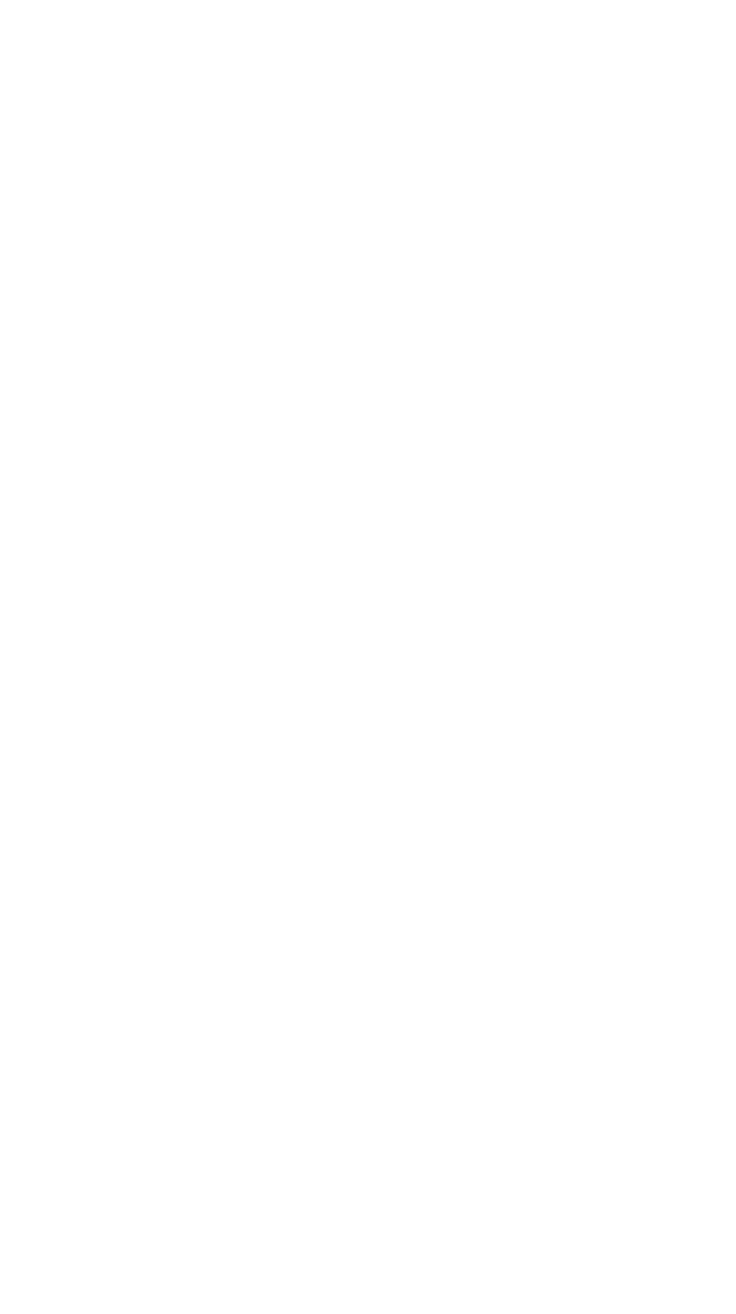
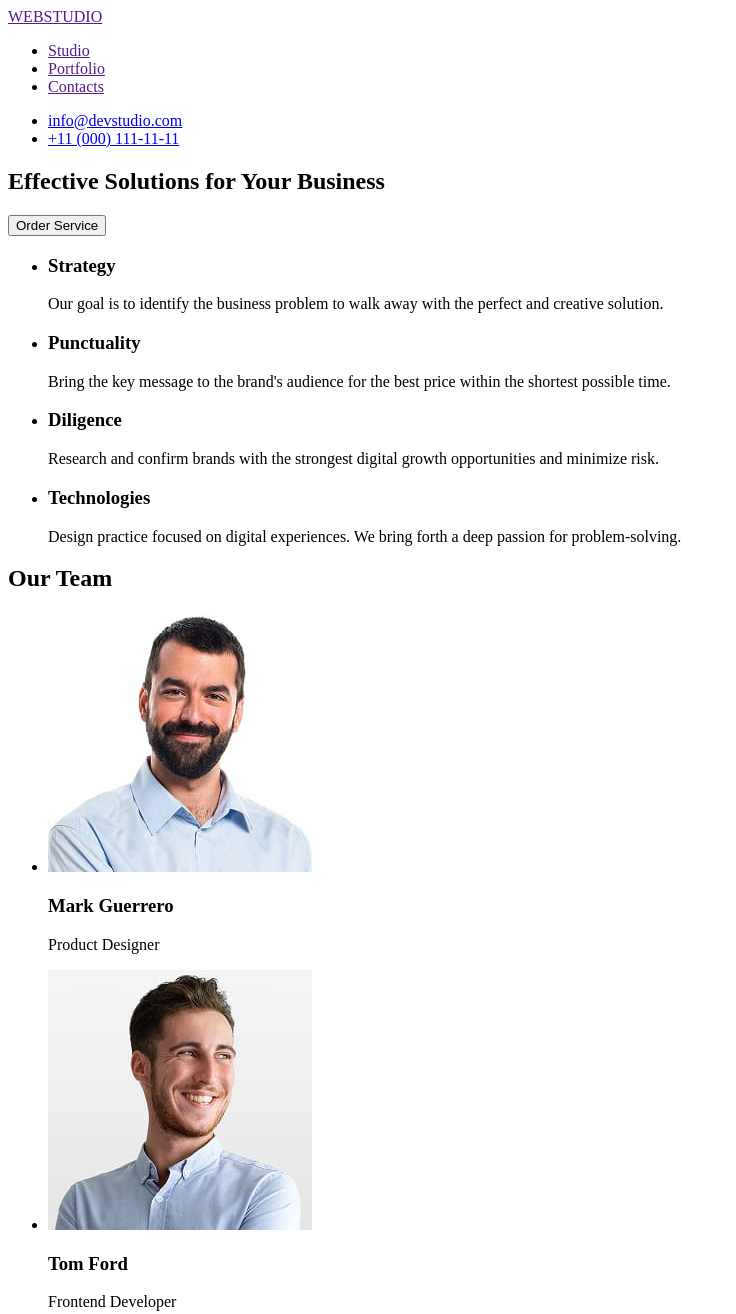
Before and after one commit to nasteishyk/goit-markup-hw-01, a plain HTML site: page index.html in a window 1280 px wide. Shown: the top 1314 px of the page, without its empty margins (0-736 px from the left). Before the commit the page ends 800 px from the top, so only its background shows below. Drawn offline with Linux system fonts and the light colour scheme.

Commit message:
update all

```diff
--- a/index.html
+++ b/index.html
@@ -1,12 +1,119 @@
 <!DOCTYPE html>
 <html lang="en">
-<head>
-    <meta charset="UTF-8">
-    <meta http-equiv="X-UA-Compatible" content="IE=edge">
-    <meta name="viewport" content="width=device-width, initial-scale=1.0">
+  <head>
+    <meta charset="UTF-8" />
+    <meta http-equiv="X-UA-Compatible" content="IE=edge" />
+    <meta name="viewport" content="width=device-width, initial-scale=1.0" />
     <title>Document</title>
-</head>
-<body>
+  </head>
+  <body>
+    <header>
+      <a href="">WEBSTUDIO</a>
+      <nav>
+        <ul>
+          <li><a href="">Studio</a></li>
+          <li><a href="">Portfolio</a></li>
+          <li><a href="">Contacts</a></li>
+        </ul>
+      </nav>
+      <ul>
+        <li><a href="mailto:info@devstudio.com">info@devstudio.com</a></li>
+        <li><a href="tel:+110001111111">+11 (000) 111-11-11</a></li>
+      </ul>
+    </header>
 
-</body>
+    <main>
+      <section>
+        <h1>Effective Solutions for Your Business</h1>
+        <button type="button">Order Service</button>
+      </section>
+
+      <section>
+        <ul>
+          <li>
+            <h3>Strategy</h3>
+            <p>
+              Our goal is to identify the business problem to walk away with the
+              perfect and creative solution.
+            </p>
+          </li>
+          <li>
+            <h3>Punctuality</h3>
+            <p>
+              Bring the key message to the brand's audience for the best price
+              within the shortest possible time.
+            </p>
+          </li>
+          <li>
+            <h3>Diligence</h3>
+            <p>
+              Research and confirm brands with the strongest digital growth
+              opportunities and minimize risk.
+            </p>
+          </li>
+          <li>
+            <h3>Technologies</h3>
+            <p>
+              Design practice focused on digital experiences. We bring forth a
+              deep passion for problem-solving.
+            </p>
+          </li>
+        </ul>
+      </section>
+
+      <section>
+        <h2>Our Team</h2>
+        <ul>
+          <li>
+            <img
+              src="/images/img-3.jpg"
+              alt="Mark Guerrero"
+              width="264"
+              height="260"
+            />
+            <h3>Mark Guerrero</h3>
+            <p>Product Designer</p>
+          </li>
+          <li>
+            <img
+              src="/images/img-2.jpg"
+              alt="Tom Ford"
+              width="264"
+              height="260"
+            />
+            <h3>Tom Ford</h3>
+            <p>Frontend Developer</p>
+          </li>
+          <li>
+            <img
+              src="/images/img-1.jpg"
+              alt="Camila Garcia"
+              width="264"
+              height="260"
+            />
+            <h3>Camila Garcia</h3>
+            <p>Marketing</p>
+          </li>
+          <li>
+            <img
+              src="/images/img.jpg"
+              alt="Daniel Wilson"
+              width="264"
+              height="260"
+            />
+            <h3>Daniel Wilson</h3>
+            <p>UI Designer</p>
+          </li>
+        </ul>
+      </section>
+    </main>
+
+    <footer>
+      <a href="">WEBSTUDIO</a>
+      <p>
+        Increase the flow of customers and sales for your business with digital
+        marketing & growth solutions.
+      </p>
+    </footer>
+  </body>
 </html>
```
Also changed, not shown: images/img-1.jpg (added), images/img-2.jpg (added), images/img-3.jpg (added), images/img.jpg (added).
